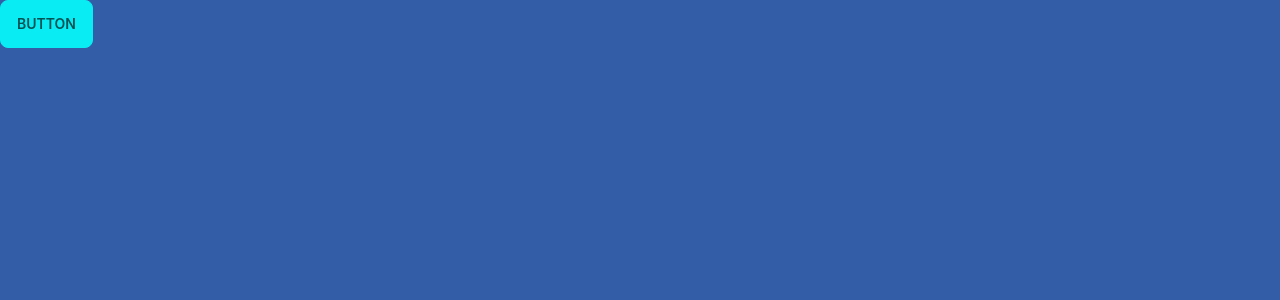
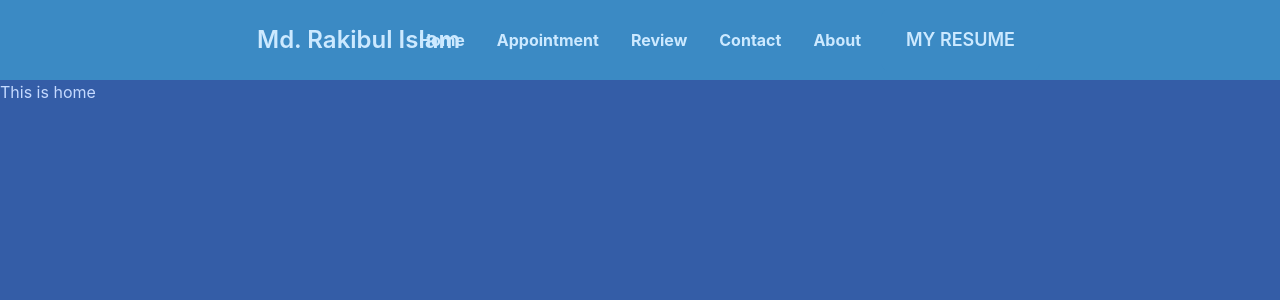
Before and after one commit to rakibul-wdp/portfolio, a React (Create React App) app: page / in a window 1280 px wide. Shown: the top 300 px of the page. Built offline with nearby package versions, Linux system fonts and the light colour scheme.

Commit message:
add navbar in header section

```diff
--- a/src/App.js
+++ b/src/App.js
@@ -1,7 +1,14 @@
+import { Route, Routes } from 'react-router-dom';
+import Home from './Pages/Home/Home';
+import Navbar from './Pages/Shared/Navbar';
+
 function App() {
   return (
-    <div className='App'>
-      <button class='btn btn-primary'>Button</button>
+    <div>
+      <Navbar />
+      <Routes>
+        <Route path='/' element={<Home />} />
+      </Routes>
     </div>
   );
 }
--- /dev/null
+++ b/src/Pages/Home/Home.js
@@ -0,0 +1,11 @@
+import React from 'react';
+
+const Home = () => {
+  return (
+    <div>
+      <h2>This is home</h2>
+    </div>
+  );
+};
+
+export default Home;
--- /dev/null
+++ b/src/Pages/Shared/Navbar.js
@@ -0,0 +1,59 @@
+import React from 'react';
+import { Link } from 'react-router-dom';
+
+const Navbar = () => {
+  const menuItems = (
+    <>
+      <li className='text-md font-bold'>
+        <Link to='/'>Home</Link>
+      </li>
+      <li className='text-md font-bold'>
+        <Link to='/'>Appointment</Link>
+      </li>
+      <li className='text-md font-bold'>
+        <Link to='/'>Review</Link>
+      </li>
+      <li className='text-md font-bold'>
+        <Link to='/'>Contact</Link>
+      </li>
+      <li className='text-md font-bold'>
+        <Link to='/'>About</Link>
+      </li>
+    </>
+  );
+  return (
+    <div className='navbar bg-neutral text-neutral-content px-60'>
+      <div className='navbar-start'>
+        <div className='dropdown'>
+          <label tabIndex='0' className='btn btn-ghost lg:hidden'>
+            <svg
+              xmlns='http://www.w3.org/2000/svg'
+              className='h-5 w-5'
+              fill='none'
+              viewBox='0 0 24 24'
+              stroke='currentColor'
+            >
+              <path strokeLinecap='round' strokeLinejoin='round' strokeWidth='2' d='M4 6h16M4 12h8m-8 6h16' />
+            </svg>
+          </label>
+          <ul tabIndex='0' className='menu menu-compact dropdown-content mt-3 p-2 shadow bg-base-100 rounded-box w-52'>
+            {menuItems}
+          </ul>
+        </div>
+        <Link to='/' className='btn btn-ghost normal-case text-2xl'>
+          Md. Rakibul Islam
+        </Link>
+      </div>
+      <div className='navbar-center hidden lg:flex'>
+        <ul className='menu menu-horizontal p-0'>{menuItems}</ul>
+      </div>
+      <div className='navbar-end'>
+        <Link to={'/'} className='btn btn-lg'>
+          My Resume
+        </Link>
+      </div>
+    </div>
+  );
+};
+
+export default Navbar;
--- a/src/index.js
+++ b/src/index.js
@@ -3,11 +3,14 @@ import ReactDOM from 'react-dom/client';
 import './index.css';
 import App from './App';
 import reportWebVitals from './reportWebVitals';
+import { BrowserRouter } from 'react-router-dom';
 
 const root = ReactDOM.createRoot(document.getElementById('root'));
 root.render(
   <React.StrictMode>
-    <App />
+    <BrowserRouter>
+      <App />
+    </BrowserRouter>
   </React.StrictMode>
 );
 
```
